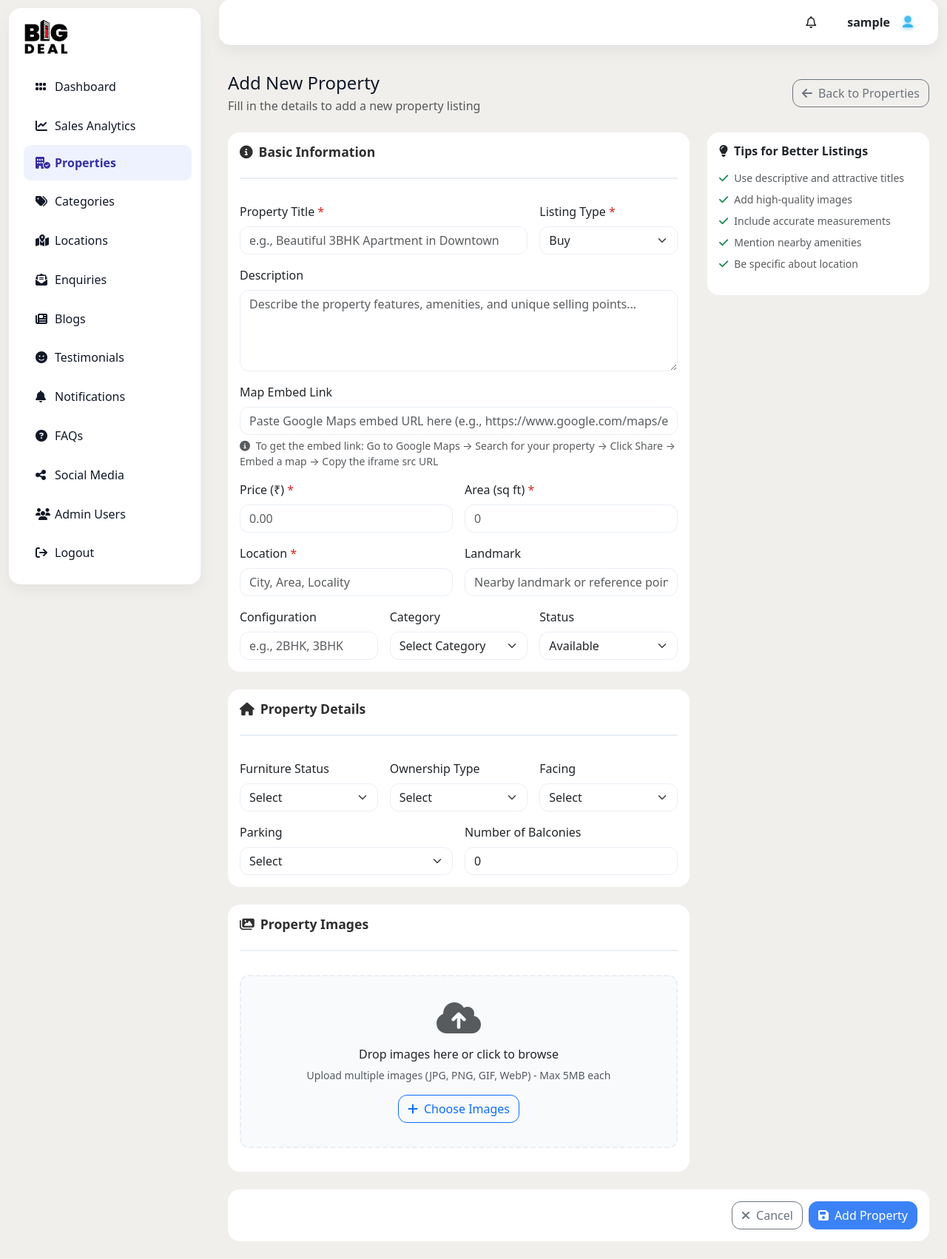
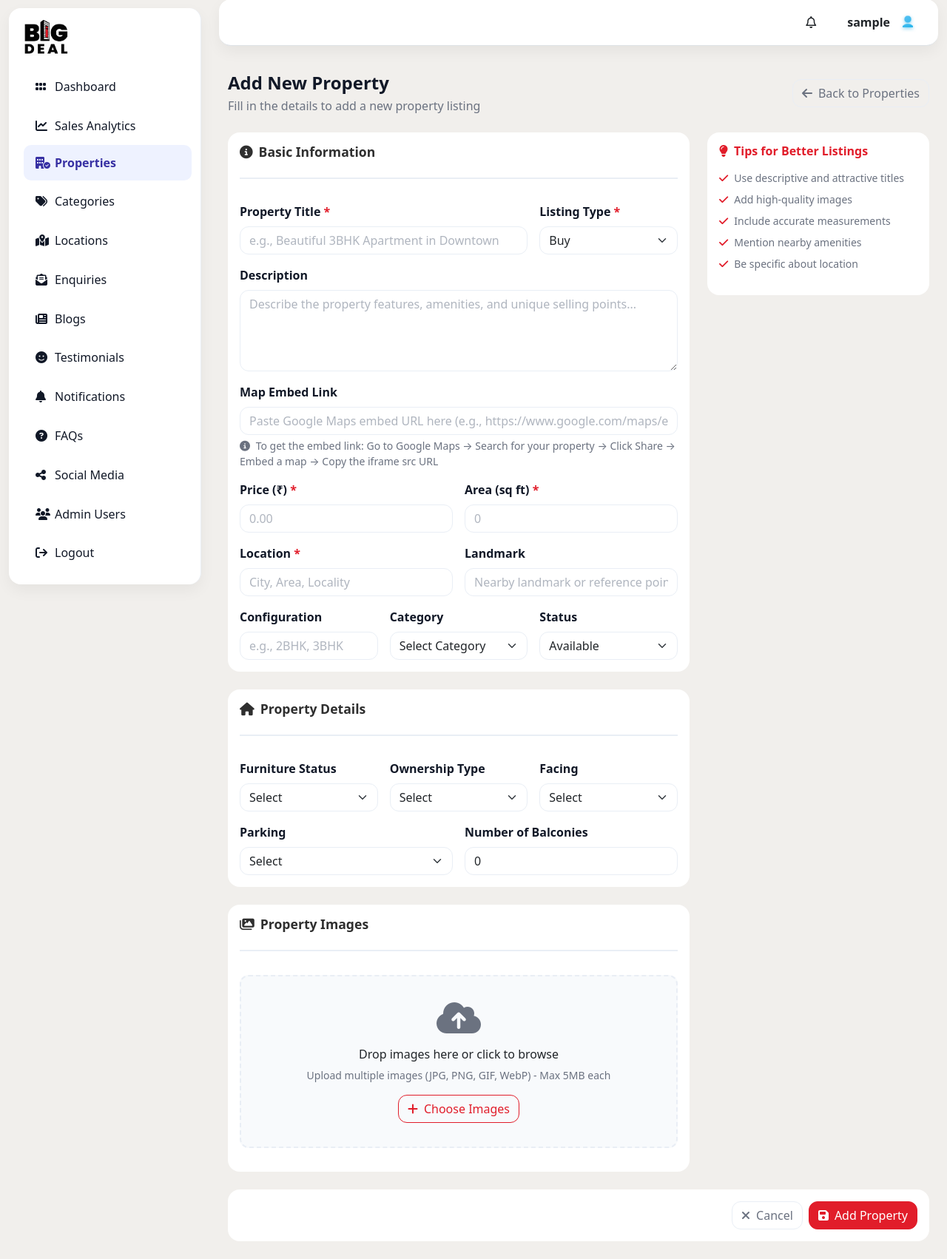
Before and after one commit to mausooq/BIG-DEAL, a PHP site: page /add.php in a window 1280 px wide. Shown: the part 13-1715 px from the top of the page at 74% size. Run offline with PHP 8.4, Linux system fonts and the light colour scheme; the visitor is signed in with stand-in values (Sample User, id 1); data that the repository does not hold is empty.

Commit message:
Fixed Action button

```diff
--- a/Admin/blogs/index.php
+++ b/Admin/blogs/index.php
@@ -193,7 +193,10 @@ $recentBlogs = $mysqli->query("SELECT id, title, DATE_FORMAT(created_at,'%b %d,
 		.table{ --bs-table-bg:transparent; border-collapse:collapse; }
 		.table thead th{ color:var(--muted); font-size:.875rem; font-weight:600; border-bottom:1px solid var(--line); }
 		.table thead th:last-child{ text-align:center; }
-		.table tbody td{ border-top:1px solid var(--line); border-bottom:0; }
+		/* Use row-level separators to avoid tiny gaps between cells */
+		.table tbody td{ border-top:0; border-bottom:0; }
+		.table tbody tr{ box-shadow: inset 0 1px 0 var(--line); }
+		.table tbody tr:last-child{ box-shadow: inset 0 1px 0 var(--line), inset 0 -1px 0 var(--line); }
 		.table tbody tr:hover{ background:#f9fafb; }
 		/* Actions cell */
 		.actions-cell{ display:flex; gap:8px; justify-content:flex-end; }
--- a/Admin/dashboard/index.php
+++ b/Admin/dashboard/index.php
@@ -214,7 +214,7 @@ $pillCategories = $mysqli->query("SELECT id, name FROM categories ORDER BY name
 
 		<div class="container-fluid p-4">
 			<div class="row mb-3">
-				<div class="col-12"><div class="h5 mb-0">Quick Access</div></div>
+				<div class="col-12"><div class="h5 " style="margin-top: -20px;">Quick Access</div></div>
 				<div class="col-sm-6 col-xl-3">
 					<div class="card card-stat">
 						<div class="card-body d-flex align-items-center justify-content-between">
--- a/Admin/faq/index.php
+++ b/Admin/faq/index.php
@@ -250,7 +250,10 @@ $recentFaqs = $mysqli->query("SELECT question, answer FROM faqs ORDER BY order_i
 		/* Table */
 		.table{ --bs-table-bg:transparent; border-collapse:collapse; margin-bottom:0; }
 		.table thead th{ color:var(--muted); font-size:.875rem; font-weight:600; border-bottom:1px solid var(--line); }
-		.table tbody td{ border-top:1px solid var(--line); border-bottom:0; }
+		/* Use row-level separators to avoid tiny gaps between cells */
+		.table tbody td{ border-top:0; border-bottom:0; }
+		.table tbody tr{ box-shadow: inset 0 1px 0 var(--line); }
+		.table tbody tr:last-child{ box-shadow: inset 0 1px 0 var(--line), inset 0 -1px 0 var(--line); }
 		.table tbody tr:hover{ background:#f9fafb; }
 		/* Actions cell */
 		.table thead th.actions-cell{ text-align:right; padding-right:99px; }
--- a/Admin/properties/add.php
+++ b/Admin/properties/add.php
@@ -156,36 +156,76 @@ $categoriesRes = $mysqli->query("SELECT id, name FROM categories ORDER BY name")
     <link href="https://cdn.jsdelivr.net/npm/bootstrap@5.3.3/dist/css/bootstrap.min.css" rel="stylesheet">
     <link href="https://cdnjs.cloudflare.com/ajax/libs/font-awesome/6.5.0/css/all.min.css" rel="stylesheet">
     <style>
-        :root{ --bg:#F1EFEC; --card:#ffffff; --muted:#6b7280; --line:#e9eef5; --brand-dark:#2f2f2f; --primary:#e11d2a; --primary-600:#b91c1c; --radius:16px; }
+        /* Base */
+        :root{
+            --bg:#F1EFEC;/* page background */
+            --card:#ffffff;/* surfaces */
+            --muted:#6b7280;/* secondary text */
+            --line:#e9eef5;/* borders */
+            --brand-dark:#2f2f2f;/* logo dark */
+            --primary:#e11d2a;/* logo red accent */
+            --primary-600:#b91c1c;/* darker red hover */
+            --radius:16px;
+        }
         body{ background:var(--bg); color:#111827; }
-        .content{ margin-left:284px; }
-        /* Sidebar styles copied from dashboard */
+        .content{ margin-left:260px; }
+        /* Sidebar */
         .sidebar{ width:260px; min-height:93vh; background:var(--card); border-right:1px solid var(--line); position:fixed; border-radius:16px; margin:12px; box-shadow:0 8px 20px rgba(0,0,0,.05); }
+        .content{ margin-left:284px; } /* account for sidebar margin */
         .brand{ font-weight:700; font-size:1.25rem; }
         .list-group-item{ border:0; padding:.75rem 1rem; border-radius:10px; margin:.15rem .25rem; color:#111827; }
         .list-group-item i{ width:18px; }
         .list-group-item.active{ background:#eef2ff; color:#3730a3; font-weight:600; }
         .list-group-item:hover{ background:#f8fafc; }
+        /* Topbar */
         .navbar{ background:var(--card)!important; border-radius:16px; margin:12px; box-shadow:0 8px 20px rgba(0,0,0,.05); }
+        .text-primary{ color:var(--primary)!important; }
+        .input-group .form-control{ border-color:var(--line); }
+        .input-group-text{ border-color:var(--line); }
+        /* Cards */
         .card{ border:0; border-radius:var(--radius); background:var(--card); }
         .card-stat{ box-shadow:0 8px 24px rgba(0,0,0,.05); }
-        .form-control, .form-select{ border-radius:12px; border:1px solid var(--line); }
-        .form-control:focus, .form-select:focus{ border-color:#3b82f6; box-shadow:0 0 0 0.2rem rgba(59, 130, 246, 0.25); }
+        .quick-card{ border:1px solid #eef2f7; border-radius:var(--radius); }
+         /* Form elements */
+         .form-control, .form-select{ border-radius:12px; border:1px solid var(--line); }
+         .form-control:focus, .form-select:focus{ border-color:var(--line); box-shadow:none; }
+         .form-control::placeholder{ font-weight:300; color:#9ca3af; opacity:0.8; }
+         .form-label{ font-weight:600; color:#111827; }
+         .form-text{ color:var(--muted); font-size:0.875rem; }
+        /* Buttons */
         .btn{ border-radius:12px; font-weight:500; }
-        .btn-primary{ background:#3b82f6; border-color:#3b82f6; }
-        .btn-primary:hover{ background:#2563eb; border-color:#2563eb; }
+        .btn-primary{ background:var(--primary); border-color:var(--primary); }
+        .btn-primary:hover{ background:var(--primary-600); border-color:var(--primary-600); }
+        .btn-outline-primary{ color: var(--primary); border-color: var(--primary); }
+        .btn-outline-primary:hover{ background-color: var(--primary); border-color: var(--primary); color:#fff; }
+        .btn-outline-secondary{ color: var(--muted); border-color: var(--line); }
+        .btn-outline-secondary:hover{ background-color: var(--muted); border-color: var(--muted); color:#fff; }
+        /* Section styling */
         .section-header{ border-bottom:2px solid var(--line); padding-bottom:1rem; margin-bottom:2rem; }
         .section-title{ color:var(--brand-dark); font-weight:600; font-size:1.1rem; }
-        .required{ color:#dc2626; }
+        .required{ color:var(--primary); font-weight:600; }
+        /* Image upload */
         .image-preview{ max-width:150px; max-height:150px; object-fit:cover; border-radius:8px; margin:5px; }
         .image-upload-area{ border:2px dashed var(--line); border-radius:12px; padding:2rem; text-align:center; background:#f8fafc; transition:all 0.3s ease; }
-        .image-upload-area:hover{ border-color:#3b82f6; background:#f0f9ff; }
-        .image-upload-area.dragover{ border-color:#3b82f6; background:#f0f9ff; }
+        .image-upload-area:hover{ border-color:var(--primary); background:#fef2f2; }
+        .image-upload-area.dragover{ border-color:var(--primary); background:#fef2f2; }
+        /* Typography */
+        .h4, .h5, .h6{ font-weight:600; color:#111827; }
+        .text-muted{ color:var(--muted)!important; }
+        .fw-semibold{ font-weight:600; }
+        /* Alerts */
+        .alert{ border:0; border-radius:12px; }
+        .alert-success{ background:#f0f9ff; color:#1e40af; border-left:4px solid #3b82f6; }
+        .alert-danger{ background:#fef2f2; color:#dc2626; border-left:4px solid var(--primary); }
         /* Mobile responsiveness */
         @media (max-width: 991.98px){
             .sidebar{ left:-300px; right:auto; transition:left .25s ease; position:fixed; top:0; bottom:0; margin:12px; z-index:1050; }
             .sidebar.open{ left:12px; }
             .content{ margin-left:0; }
+        }
+        @media (max-width: 575.98px){
+            .section-title{ font-size:1rem; }
+            .form-label{ font-size:0.9rem; }
         }
     </style>
 </head>
@@ -198,7 +238,7 @@ $categoriesRes = $mysqli->query("SELECT id, name FROM categories ORDER BY name")
             <!-- Header -->
             <div class="d-flex align-items-center justify-content-between mb-4">
                 <div>
-                    <h2 class="h4 mb-1">Add New Property</h2>
+                    <h2 class="h4 mb-1 fw-semibold">Add New Property</h2>
                     <p class="text-muted mb-0">Fill in the details to add a new property listing</p>
                 </div>
                 <a href="index.php" class="btn btn-outline-secondary">
@@ -374,13 +414,13 @@ $categoriesRes = $mysqli->query("SELECT id, name FROM categories ORDER BY name")
                     <div class="col-lg-4">
                         <div class="card">
                             <div class="card-body">
-                                <h6 class="fw-semibold mb-3"><i class="fa-solid fa-lightbulb me-2"></i>Tips for Better Listings</h6>
+                                <h6 class="fw-semibold mb-3 text-primary"><i class="fa-solid fa-lightbulb me-2"></i>Tips for Better Listings</h6>
                                 <ul class="list-unstyled small text-muted">
-                                    <li class="mb-2"><i class="fa-solid fa-check text-success me-2"></i>Use descriptive and attractive titles</li>
-                                    <li class="mb-2"><i class="fa-solid fa-check text-success me-2"></i>Add high-quality images</li>
-                                    <li class="mb-2"><i class="fa-solid fa-check text-success me-2"></i>Include accurate measurements</li>
-                                    <li class="mb-2"><i class="fa-solid fa-check text-success me-2"></i>Mention nearby amenities</li>
-                                    <li class="mb-2"><i class="fa-solid fa-check text-success me-2"></i>Be specific about location</li>
+                                    <li class="mb-2"><i class="fa-solid fa-check text-primary me-2"></i>Use descriptive and attractive titles</li>
+                                    <li class="mb-2"><i class="fa-solid fa-check text-primary me-2"></i>Add high-quality images</li>
+                                    <li class="mb-2"><i class="fa-solid fa-check text-primary me-2"></i>Include accurate measurements</li>
+                                    <li class="mb-2"><i class="fa-solid fa-check text-primary me-2"></i>Mention nearby amenities</li>
+                                    <li class="mb-2"><i class="fa-solid fa-check text-primary me-2"></i>Be specific about location</li>
                                 </ul>
                             </div>
                         </div>
--- a/Admin/social-link/index.php
+++ b/Admin/social-link/index.php
@@ -265,7 +265,10 @@ function getPlatformColor($platform) {
 		/* Table */
 		.table{ --bs-table-bg:transparent; border-collapse:collapse; }
 		.table thead th{ color:var(--muted); font-size:.875rem; font-weight:600; border-bottom:1px solid var(--line); }
-		.table tbody td{ border-top:1px solid var(--line); border-bottom:0; }
+		/* Use row-level separators to avoid tiny gaps between cells */
+		.table tbody td{ border-top:0; border-bottom:0; }
+		.table tbody tr{ box-shadow: inset 0 1px 0 var(--line); }
+		.table tbody tr:last-child{ box-shadow: inset 0 1px 0 var(--line), inset 0 -1px 0 var(--line); }
 		.table tbody tr:hover{ background:#f9fafb; }
 		/* Actions cell */
 		.actions-cell{ display:flex; gap:8px; justify-content:flex-start; align-items:center; }
--- a/Admin/testimonials/index.php
+++ b/Admin/testimonials/index.php
@@ -254,8 +254,11 @@ $recentTestimonials = $mysqli->query("SELECT name, rating, DATE_FORMAT(created_a
 		.table thead th{ color:var(--muted); font-size:.875rem; font-weight:600; border-bottom:1px solid var(--line); }
 		.table thead th.actions-cell{ text-align:center; padding-right:0; }
 		.table thead th:last-child{ text-align:center; padding-right:0; }
-		.table tbody td{ border-top:1px solid var(--line); border-bottom:0; }
+		/* Use row-level separators to avoid tiny gaps between cells */
+		.table tbody td{ border-top:0; border-bottom:0; }
 		.table tbody td.actions-cell{ padding-right:0; display:flex; justify-content:center; }
+		.table tbody tr{ box-shadow: inset 0 1px 0 var(--line); }
+		.table tbody tr:last-child{ box-shadow: inset 0 1px 0 var(--line), inset 0 -1px 0 var(--line); }
 		.table tbody tr:hover{ background:#f9fafb; }
 		/* Actions cell */
 		.actions-cell{ display:flex; gap:8px; justify-content:flex-end; }
```
Also changed, not shown: Admin/admin/index.php (+6 -3 lines), uploads/locations/location_1757481028_68c10844b5f77.jpg (added).
